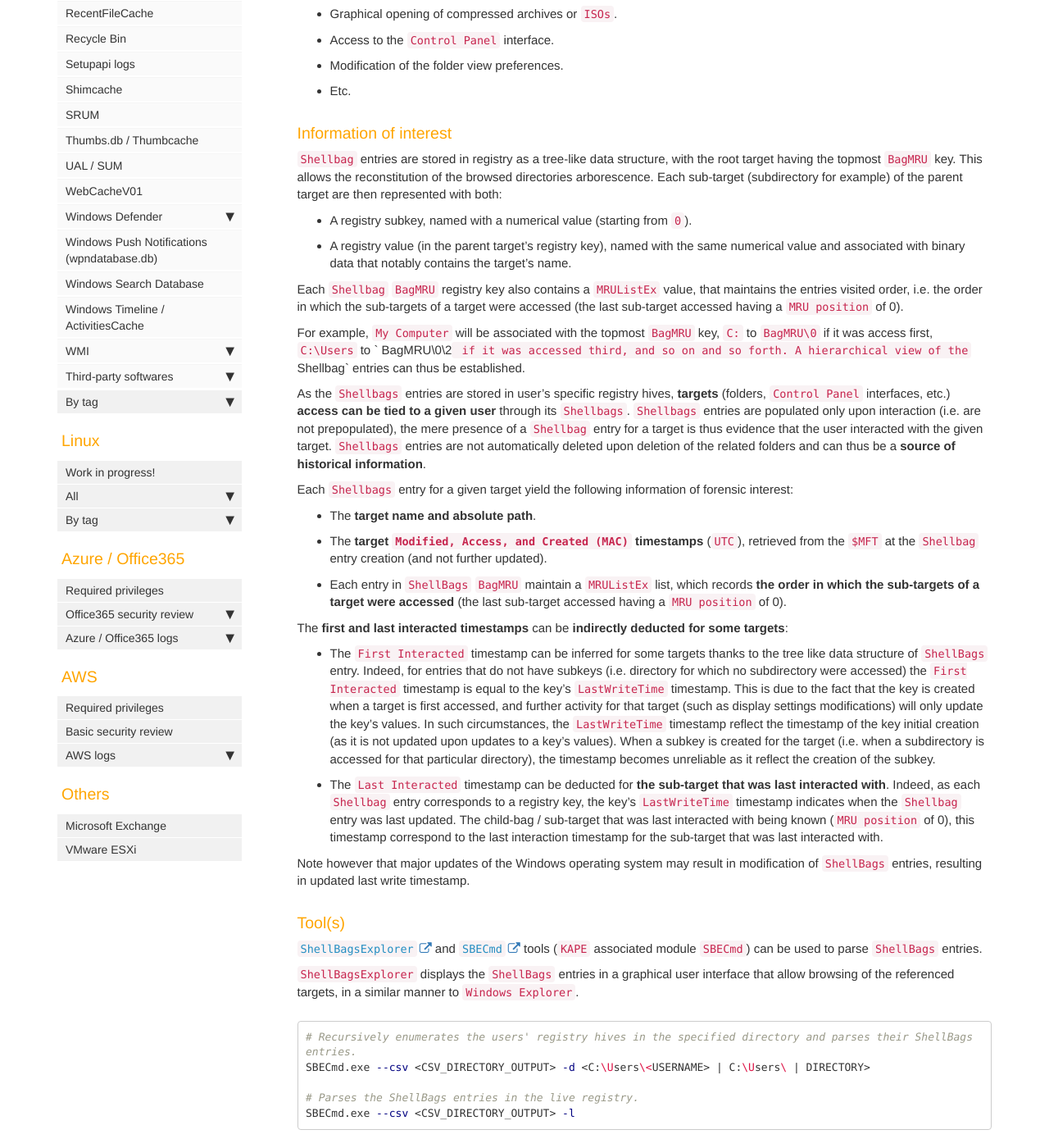
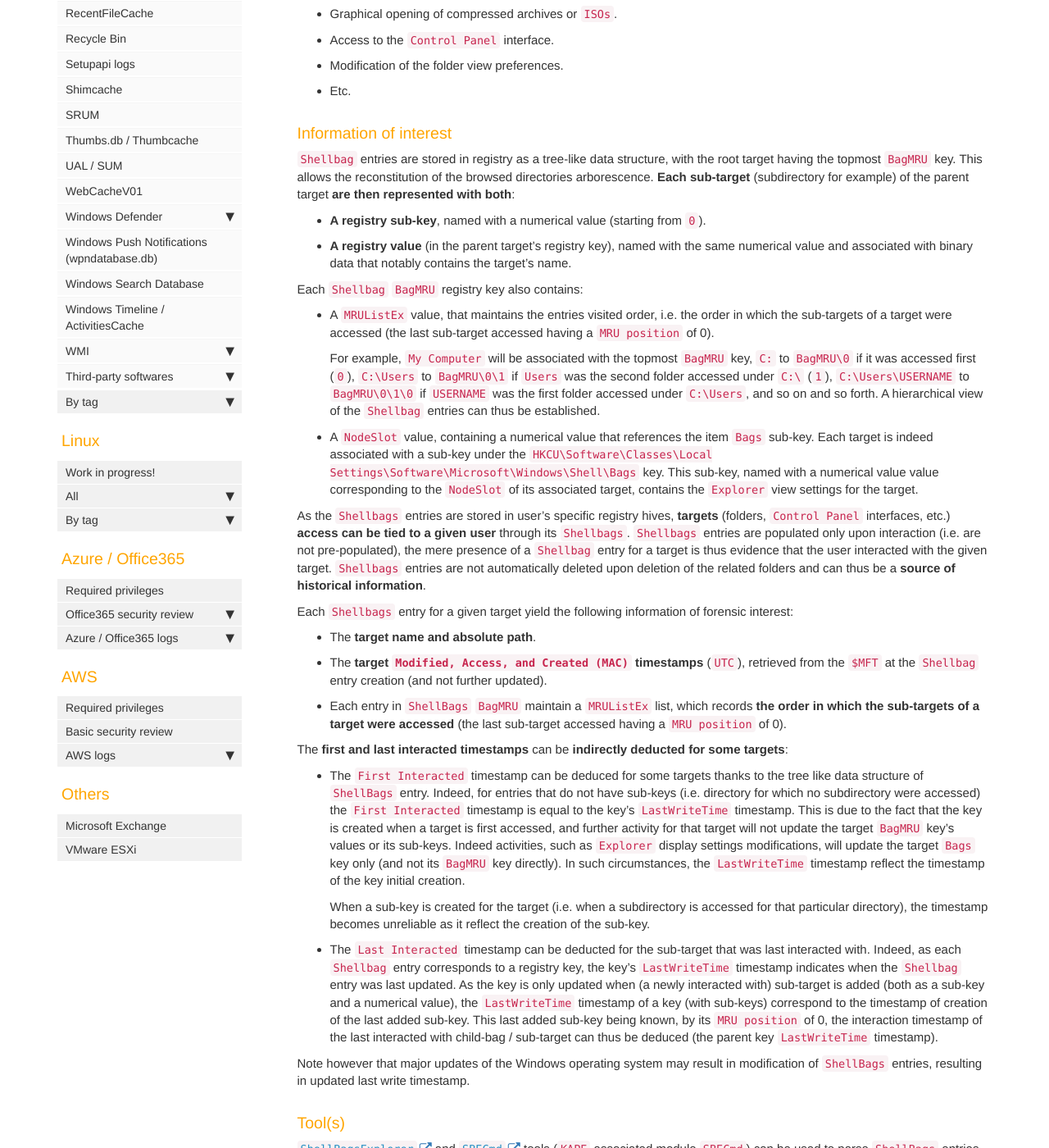
Before and after one commit to Qazeer/artefacts.help, a Jekyll site: the page built from pages/windows/registry_shellbags.md, in a window 1280 px wide and 1400 px high, scrolled down 1214 px. Shown: the whole window at 82% size. Built offline with Jekyll 4.4.1, drawn with Linux system fonts in a browser that asks for light colours; comment, search, counter and statistics services are not loaded; some of the changed text lies outside the part shown.

Commit message:
[Artefact] Shellbags - Clarify first & last interacted timestamp

```diff
--- a/pages/windows/registry_shellbags.md
+++ b/pages/windows/registry_shellbags.md
@@ -54,29 +54,39 @@ different level of data depending on the activity):
 
 `Shellbag` entries are stored in registry as a tree-like data structure, with
 the root target having the topmost `BagMRU` key. This allows the reconstitution
-of the browsed directories arborescence. Each sub-target (subdirectory for
-example) of the parent target are then represented with both:
+of the browsed directories arborescence. **Each sub-target** (subdirectory for
+example) of the parent target **are then represented with both**:
 
-  - A registry subkey, named with a numerical value (starting from `0`).
+  - **A registry sub-key**, named with a numerical value (starting from `0`).
 
-  - A registry value (in the parent target's registry key), named with the same
-    numerical value and associated with binary data that notably contains the
-    target's name.
+  - **A registry value** (in the parent target's registry key), named with the
+    same numerical value and associated with binary data that notably contains
+    the target's name.
 
-Each `Shellbag` `BagMRU` registry key also contains a `MRUListEx` value, that
-maintains the entries visited order, i.e. the order in which the sub-targets of
-a target were accessed (the last sub-target accessed having a `MRU position`
-of 0).
+Each `Shellbag` `BagMRU` registry key also contains:
 
-For example, `My Computer` will be associated with the topmost `BagMRU` key,
-`C:` to `BagMRU\0` if it was access first, `C:\Users` to ` BagMRU\0\2` if it
-was accessed third, and so on and so forth. A hierarchical view of the
-`Shellbag` entries can thus be established.
+  - A `MRUListEx` value, that maintains the entries visited order, i.e. the
+    order in which the sub-targets of a target were accessed (the last
+    sub-target accessed having a `MRU position` of 0).
+
+    For example, `My Computer` will be associated with the topmost `BagMRU`
+    key, `C:` to `BagMRU\0` if it was accessed first (`0`), `C:\Users` to
+    `BagMRU\0\1` if `Users` was the second folder accessed under `C:\`
+    (`1`), `C:\Users\USERNAME` to `BagMRU\0\1\0` if `USERNAME` was the first
+    folder accessed under `C:\Users`, and so on and so forth. A
+    hierarchical view of the `Shellbag` entries can thus be established.
+
+  - A `NodeSlot` value, containing a numerical value that references the item
+    `Bags` sub-key. Each target is indeed associated with a sub-key under the
+    `HKCU\Software\Classes\Local Settings\Software\Microsoft\Windows\Shell\Bags`
+    key. This sub-key, named with a numerical value value corresponding to the
+    `NodeSlot` of its associated target, contains the `Explorer` view settings
+    for the target.
 
 As the `Shellbags` entries are stored in user's specific registry hives,
 **targets** (folders, `Control Panel` interfaces, etc.) **access can be tied
 to a given user** through its `Shellbags`. `Shellbags` entries are populated
-only upon interaction (i.e. are not prepopulated), the mere presence of a
+only upon interaction (i.e. are not pre-populated), the mere presence of a
 `Shellbag` entry for a target is thus evidence that the user interacted with
 the given target. `Shellbags` entries are not automatically deleted upon
 deletion of the related folders and can thus be a **source of historical
@@ -98,26 +108,32 @@ forensic interest:
 The **first and last interacted timestamps** can be **indirectly deducted
 for some targets**:
 
-  - The `First Interacted` timestamp can be inferred for some targets thanks to
+  - The `First Interacted` timestamp can be deduced for some targets thanks to
     the tree like data structure of `ShellBags` entry. Indeed, for entries that
-    do not have subkeys (i.e. directory for which no subdirectory were accessed)
-    the `First Interacted` timestamp is equal to the key's `LastWriteTime`
-    timestamp. This is due to the fact that the key is created when a target is
-    first accessed, and further activity for that target (such as display
-    settings modifications) will only update the key's values. In such
+    do not have sub-keys (i.e. directory for which no subdirectory were
+    accessed) the `First Interacted` timestamp is equal to the key's
+    `LastWriteTime` timestamp. This is due to the fact that the key is created
+    when a target is first accessed, and further activity for that target will
+    not update the target `BagMRU` key's values or its sub-keys. Indeed
+    activities, such as `Explorer` display settings modifications, will update
+    the target `Bags` key only (and not its `BagMRU` key directly). In such
     circumstances, the `LastWriteTime` timestamp reflect the timestamp of the
-    key initial creation (as it is not updated upon updates to a key's values).
-    When a subkey is created for the target (i.e. when a subdirectory is
+    key initial creation.
+
+    When a sub-key is created for the target (i.e. when a subdirectory is
     accessed for that particular directory), the timestamp becomes unreliable
-    as it reflect the creation of the subkey.
+    as it reflect the creation of the sub-key.
 
-  - The `Last Interacted` timestamp can be deducted for **the sub-target that
-    was last interacted with**. Indeed, as each `Shellbag` entry corresponds to
+  - The `Last Interacted` timestamp can be deducted for the sub-target that was
+    last interacted with. Indeed, as each `Shellbag` entry corresponds to
     a registry key, the key's `LastWriteTime` timestamp indicates when the
-    `Shellbag` entry was last updated. The child-bag / sub-target that was last
-    interacted with being known (`MRU position` of 0), this timestamp
-    correspond to the last interaction timestamp for the sub-target that was
-    last interacted with.
+    `Shellbag` entry was last updated. As the key is only updated when (a newly
+    interacted with) sub-target is added (both as a sub-key and a numerical
+    value), the `LastWriteTime` timestamp of a key (with sub-keys) correspond
+    to the timestamp of creation of the last added sub-key. This last added
+    sub-key being known, by its `MRU position` of 0, the interaction timestamp
+    of the last interacted with child-bag / sub-target can thus be deduced (the
+    parent key `LastWriteTime` timestamp).
 
 Note however that major updates of the Windows operating system may result in
 modification of `ShellBags` entries, resulting in updated last write
@@ -143,6 +159,8 @@ SBECmd.exe --csv <CSV_DIRECTORY_OUTPUT> -l
 
 ### References
 
+  - [4n6k - Shellbags Forensics: Addressing a Misconception (interpretation, step-by-step testing, new findings, and more)](https://www.4n6k.com/2013/12/shellbags-forensics-addressing.html)
+
   - [SANS - Vincent Lo - Windows ShellBag Forensics in Depth](https://www.sans.org/reading-room/whitepapers/forensics/windows-shellbag-forensics-in-depth-34545)
 
   - [SANS - Chad Tilbury - Computer Forensic Artifacts: Windows 7 Shellbags](https://www.sans.org/blog/computer-forensic-artifacts-windows-7-shellbags/)
```
